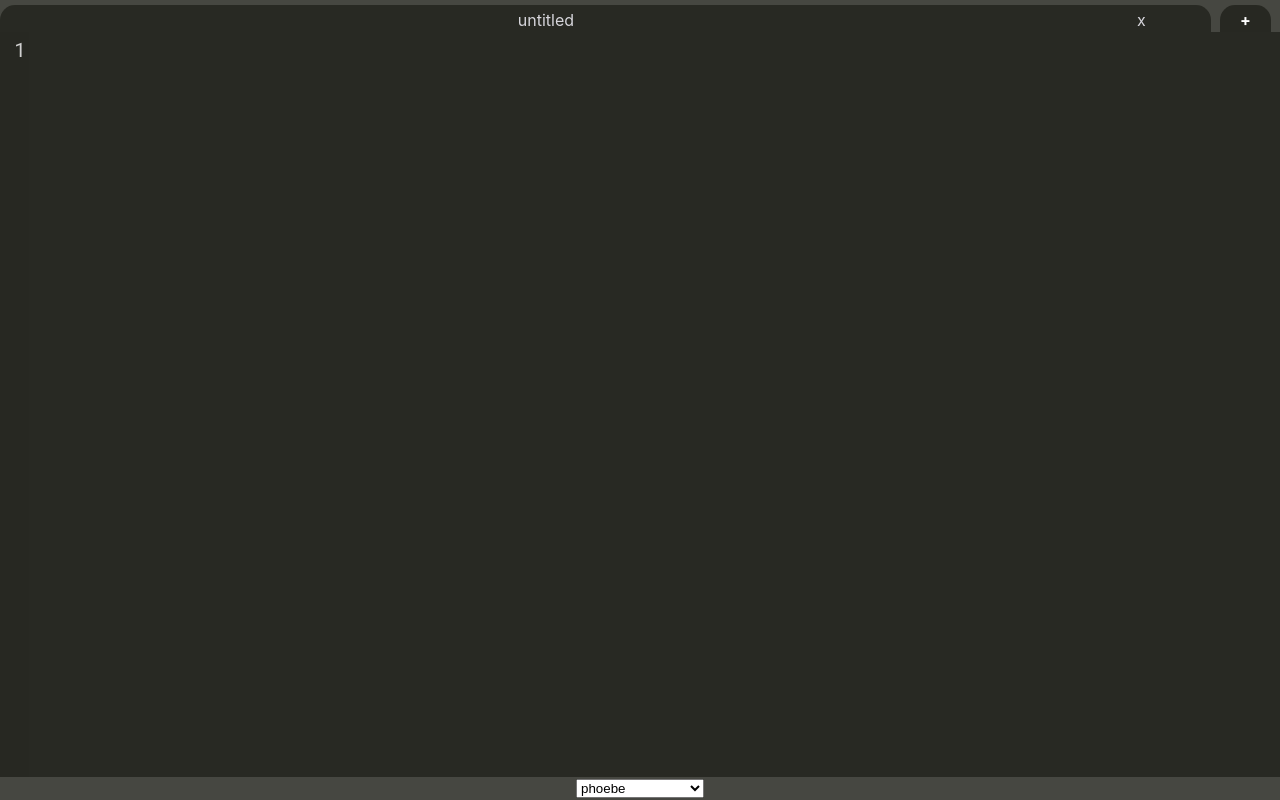
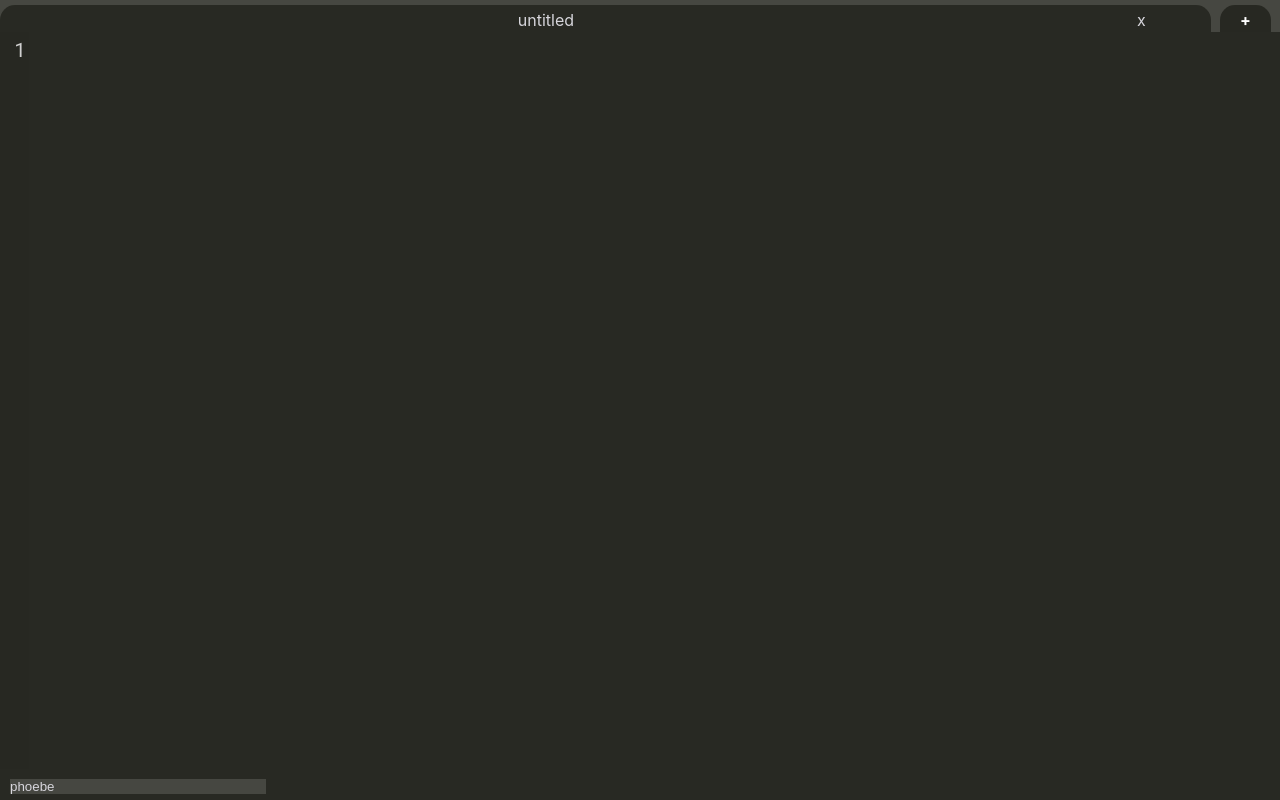
Before and after one commit to alivirya/note-extension, a React (Create React App) app: page / in a window 1280 px wide. Built offline with nearby package versions, Linux system fonts and the light colour scheme.

Commit message:
Updated formatting to be how i want it :-)

```diff
--- a/src/modules/Editor.tsx
+++ b/src/modules/Editor.tsx
@@ -75,7 +75,10 @@ class Editor extends React.Component<EditorProps, EditorState> {
         let tabs = $('.tab');
         let tabArea = $('#tabArea');
         let footer = $('#footer');
-        footer.css("background-color", otherColors);
+        let selector = $('#themeSelector');
+        footer.css("background-color", color);
+        selector.css("color", complement);
+        selector.css("background-color", otherColors);
         tabArea.css("background-color", otherColors);
 
         // With each one, calculate the percentage and apply the width.
--- a/src/modules/Footer.tsx
+++ b/src/modules/Footer.tsx
@@ -43,7 +43,7 @@ class Footer extends React.Component<FooterProps, {}> {
 
     updateTheme() {
         try {
-            let selection = document.getElementById("themeSelection") as HTMLInputElement;
+            let selection = document.getElementById("themeSelector") as HTMLInputElement;
             if (selection !== null) {
                 let theme = selection.value;
                 this.props.updateTheme(theme);
@@ -84,11 +84,9 @@ class Selection extends React.Component<SelectionProps, {}> {
 
     render() {
         return (
-            <div>
-                 <select id="themeSelection" onChange={this.props.updateTheme}>
-                    {this.createOptions()}
-                </select>
-            </div>
+            <select id="themeSelector" onChange={this.props.updateTheme}>
+                {this.createOptions()}
+            </select>
         )
     }
 }
--- a/src/static/App.css
+++ b/src/static/App.css
@@ -10,7 +10,7 @@
 
 .CodeMirror {
   text-align: left !important;
-  height: 97% !important;
+  height: 96% !important;
   font-size: 20px !important;
   font-family: "Roboto Mono" !important;
 }
@@ -42,7 +42,17 @@
 }
 
 #footer {
-  height: 3%;
+  height: 4%;
+  display: flex;
+  flex-direction: column;
+}
+
+#themeSelector {
+  appearance: none;
+  outline: none;
+  border: none;
+  width: 20%;
+  margin: 10px;
 }
 
 .tab {
```
